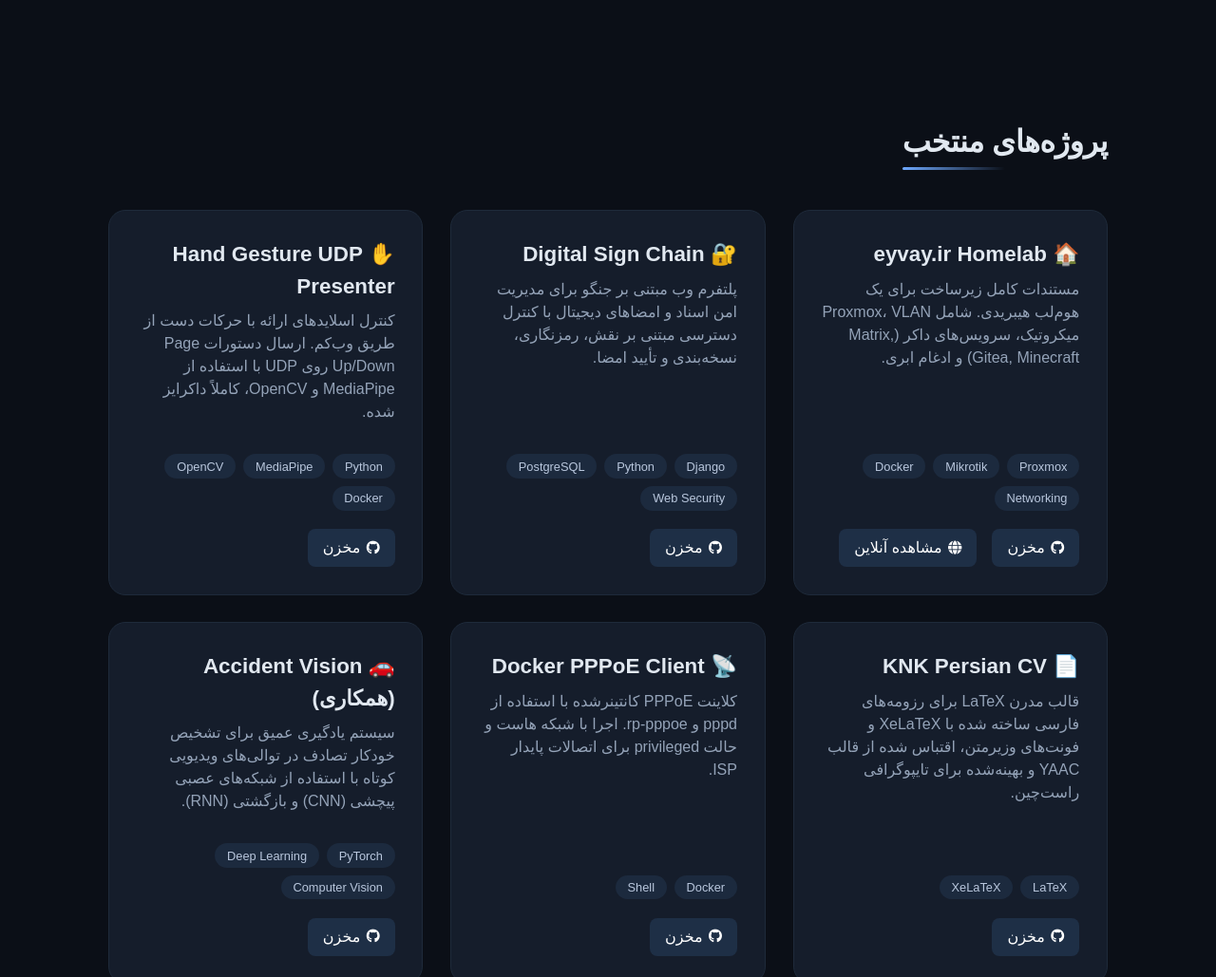
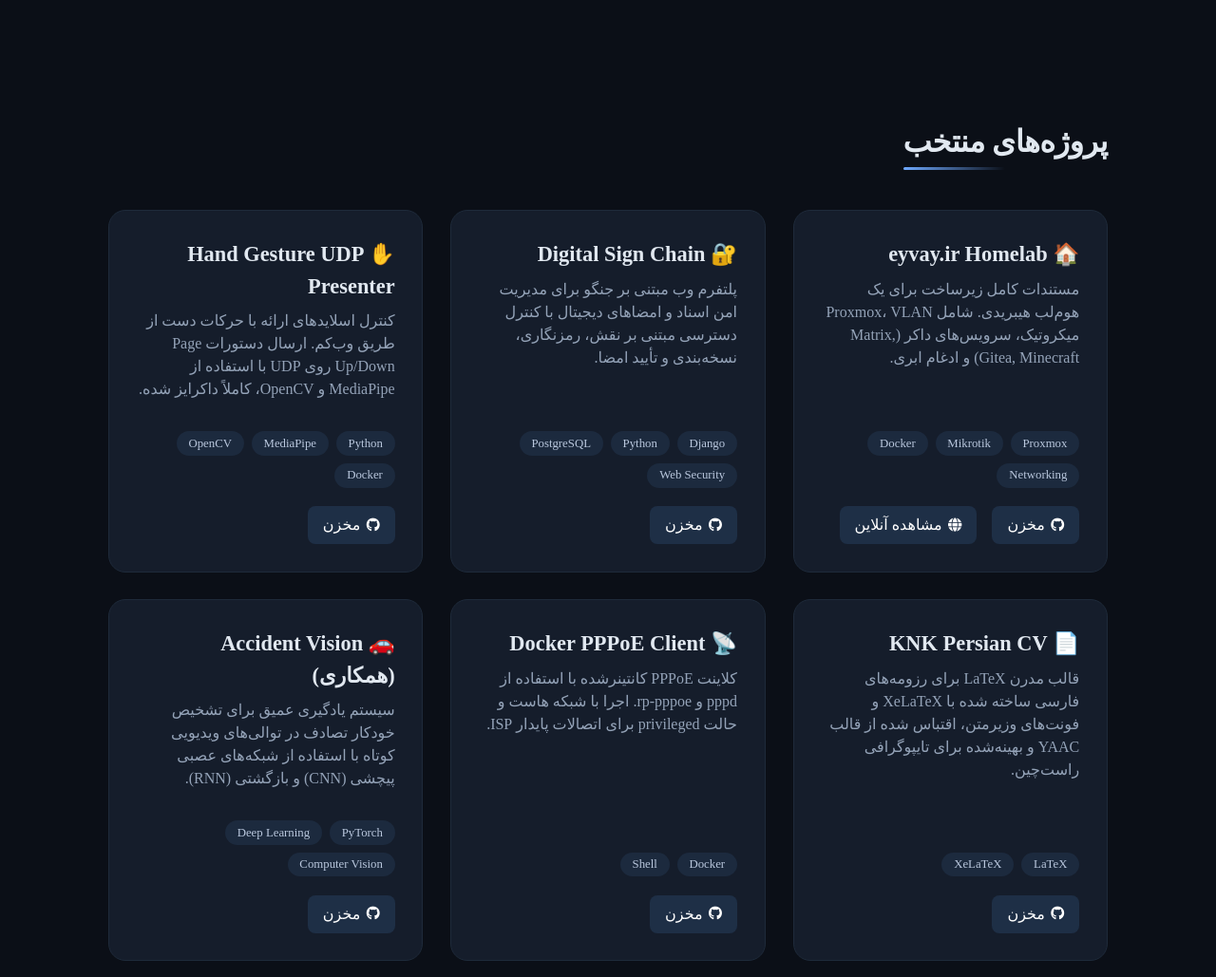
Before and after one commit to RohamN0/rohamnodoust.ir, a website: page public/html/index-fa.html in a window 1280 px wide. Shown: the part 1771-2800 px from the top of the page at 95% size. Drawn offline with Linux system fonts and the light colour scheme.

Commit message:
fead: changing fonts and commands

```diff
--- a/package.json
+++ b/package.json
@@ -15,7 +15,6 @@
   "type": "commonjs",
   "main": "index.js",
   "scripts": {
-    "test": "echo \"Error: no test specified\" && exit 1",
     "start": "pm2 start index.js --name 'personal-site'"
   },
   "dependencies": {
--- a/public/css/style.css
+++ b/public/css/style_all.css
@@ -5,7 +5,7 @@
 }
 
 body {
-    font-family: 'Inter', system-ui, -apple-system, 'Segoe UI', Roboto, sans-serif;
+    font-family: 'monospace';
     background: #0b0f17;
     color: #e1e8f0;
     line-height: 1.5;
--- a/public/html/index-fa.html
+++ b/public/html/index-fa.html
@@ -4,7 +4,7 @@
   <meta charset="UTF-8">
   <meta name="viewport" content="width=device-width, initial-scale=1.0, viewport-fit=cover">
   <title>رهام نوع‌دوست · پورتفولیو</title>
-  <link href="/css/style.css" rel="stylesheet" />
+  <link href="/css/style_all.css" rel="stylesheet" />
   <link rel="stylesheet" href="https://cdnjs.cloudflare.com/ajax/libs/font-awesome/6.0.0-beta3/css/all.min.css">
 
   <meta property="og:type" content="website">
@@ -18,7 +18,7 @@
 
   <style>
     body {
-        font-family: 'Vazirmatn', sans-serif;
+        font-family: 'Vazirmatn';
     }
     .logo {
         direction: ltr;
@@ -36,7 +36,8 @@
 
     <!-- Navigation -->
     <nav class="navbar">
-      <div class="logo">رهام <span class="highlight">نوع‌دوست</span></div>
+      <div class="logo">رهام&#x200C;<span class="highlight">نوع‌دوست</span></div>
+      <!-- using &#x200C; for half-space -->
       <ul class="nav-links">
         <li><a href="#about" class="nav-link">درباره من</a></li>
         <li><a href="#skills" class="nav-link">مهارت‌ها</a></li>
@@ -148,7 +149,7 @@
       <h2 data-i18n="projects_title">پروژه‌های منتخب</h2>
       <div class="projects-grid">
         <div class="project-card">
-          <h3 data-i18n="project1_title" dir="rtl">🏠 eyvay.ir Homelab</h3>
+          <h3 data-i18n="project1_title">🏠 eyvay.ir Homelab</h3>
           <p data-i18n="project1_desc">مستندات کامل زیرساخت برای یک هوم‌لب هیبریدی. شامل Proxmox، VLAN میکروتیک، سرویس‌های داکر (Matrix, Gitea, Minecraft) و ادغام ابری.</p>
           <div class="project-tech">
             <span>Proxmox</span><span>Mikrotik</span><span>Docker</span><span>Networking</span>
@@ -160,7 +161,7 @@
         </div>
 
         <div class="project-card">
-          <h3 data-i18n="project2_title" dir="rtl">🔐 Digital Sign Chain</h3>
+          <h3 data-i18n="project2_title">🔐 Digital Sign Chain</h3>
           <p data-i18n="project2_desc">پلتفرم وب مبتنی بر جنگو برای مدیریت امن اسناد و امضاهای دیجیتال با کنترل دسترسی مبتنی بر نقش، رمزنگاری، نسخه‌بندی و تأیید امضا.</p>
           <div class="project-tech">
             <span>Django</span><span>Python</span><span>PostgreSQL</span><span>Web Security</span>
@@ -171,7 +172,7 @@
         </div>
 
         <div class="project-card">
-          <h3 data-i18n="project3_title" dir="rtl">✋ Hand Gesture UDP Presenter</h3>
+          <h3 data-i18n="project3_title">✋ Hand Gesture UDP Presenter</h3>
           <p data-i18n="project3_desc">کنترل اسلایدهای ارائه با حرکات دست از طریق وب‌کم. ارسال دستورات Page Up/Down روی UDP با استفاده از MediaPipe و OpenCV، کاملاً داکرایز شده.</p>
           <div class="project-tech">
             <span>Python</span><span>MediaPipe</span><span>OpenCV</span><span>Docker</span>
@@ -182,7 +183,7 @@
         </div>
 
         <div class="project-card">
-          <h3 data-i18n="project4_title" dir="rtl">📄 KNK Persian CV</h3>
+          <h3 data-i18n="project4_title">📄 KNK Persian CV</h3>
           <p data-i18n="project4_desc">قالب مدرن LaTeX برای رزومه‌های فارسی ساخته شده با XeLaTeX و فونت‌های وزیرمتن، اقتباس شده از قالب YAAC و بهینه‌شده برای تایپوگرافی راست‌چین.</p>
           <div class="project-tech">
             <span>LaTeX</span><span>XeLaTeX</span>
@@ -193,7 +194,7 @@
         </div>
 
         <div class="project-card">
-          <h3 data-i18n="project5_title" dir="rtl">📡 Docker PPPoE Client</h3>
+          <h3 data-i18n="project5_title">📡 Docker PPPoE Client</h3>
           <p data-i18n="project5_desc">کلاینت PPPoE کانتینرشده با استفاده از pppd و rp-pppoe. اجرا با شبکه هاست و حالت privileged برای اتصالات پایدار ISP.</p>
           <div class="project-tech">
             <span>Docker</span><span>Shell</span>
@@ -204,7 +205,7 @@
         </div>
 
         <div class="project-card">
-          <h3 data-i18n="project6_title" dir="rtl">🚗 Accident Vision (همکاری)</h3>
+          <h3 data-i18n="project6_title">🚗 Accident Vision (همکاری)</h3>
           <p data-i18n="project6_desc">سیستم یادگیری عمیق برای تشخیص خودکار تصادف در توالی‌های ویدیویی کوتاه با استفاده از شبکه‌های عصبی پیچشی (CNN) و بازگشتی (RNN).</p>
           <div class="project-tech">
             <span>PyTorch</span><span>Deep Learning</span><span>Computer Vision</span>
```
Also changed, not shown: public/html/404.html (+1 -1 lines), public/html/index.html (+1 -1 lines).
